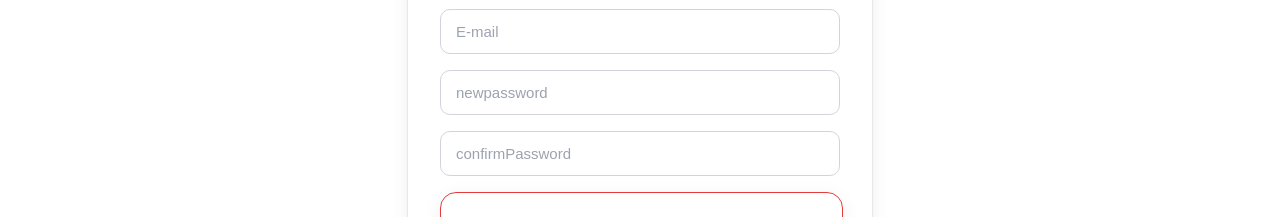
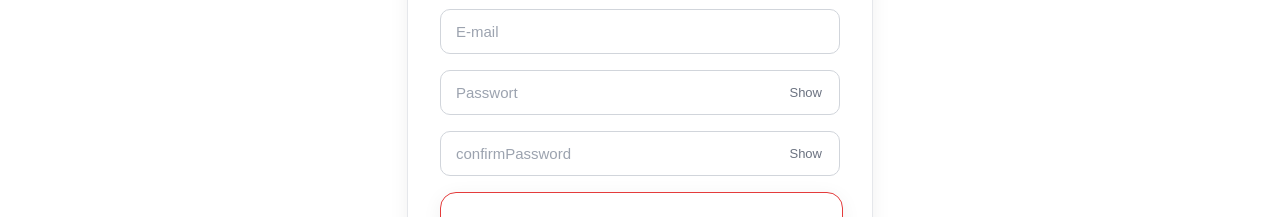
Before and after one commit to LeoKuhnZH/WISS-Praktikum-App, a React (Vite) app in the folder frontend/Praktikums_web/praktikum-web/: page /forgotpassword in a window 1280 px wide. Shown: the part 293-510 px from the top of the page. Built offline with nearby package versions, Linux system fonts and the light colour scheme.

Commit message:
add show Passwort to ForgotPassword.jsx

```diff
--- a/frontend/Praktikums_web/praktikum-web/src/pages/ForgotPassword.jsx
+++ b/frontend/Praktikums_web/praktikum-web/src/pages/ForgotPassword.jsx
@@ -1,4 +1,4 @@
-import  { useState } from 'react';
+import { useState } from 'react';
 import { useNavigate } from 'react-router-dom';
 import "./components/style/style.css";
 function ForgotPassword() {
@@ -12,6 +12,7 @@ function ForgotPassword() {
         confirmPassword: '',
         rememberMe: false // Als Boolean für die Checkbox initialisiert
     });
+    const [showPassword, setShowPassword] = useState(false);
 
     const [error, setError] = useState('');
 
@@ -106,17 +107,24 @@ function ForgotPassword() {
 
                     {/* Neues Passwort Feld */}
                     <div className="lg-field">
-
                         <input
-                            id="newpassword"
-                            name="newpassword"
-                            type="password"
-                            required
-                            value={formData.newpassword}
+                            className="lg-input"
+                            name="password"
+                            type={showPassword ? "text" : "password"}
+                            placeholder="Passwort"
+                            autoComplete="current-password"
+                            value={formData.password}
                             onChange={handleChange}
-                            placeholder="newpassword"
-                            className="lg-input"
+                            style={{ paddingRight: "70px" }}
                         />
+                        <button
+                            type="button"
+                            className="lg-toggle"
+                            onClick={() => setShowPassword((prev) => !prev)}
+                            aria-label={showPassword ? "Passwort verbergen" : "Passwort anzeigen"}
+                        >
+                            {showPassword ? "Hide" : "Show"}
+                        </button>
                     </div>
 
                     {/* Passwort bestätigen Feld */}
@@ -132,6 +140,14 @@ function ForgotPassword() {
                             className="lg-input"
                             placeholder="confirmPassword"
                         />
+                         <button
+                            type="button"
+                            className="lg-toggle"
+                            onClick={() => setShowPassword((prev) => !prev)}
+                            aria-label={showPassword ? "Passwort verbergen" : "Passwort anzeigen"}
+                        >
+                            {showPassword ? "Hide" : "Show"}
+                        </button>
                     </div>
 
                     {/* Remember Me Checkbox */}
```
